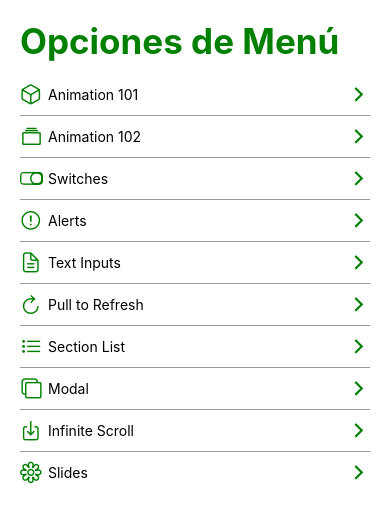
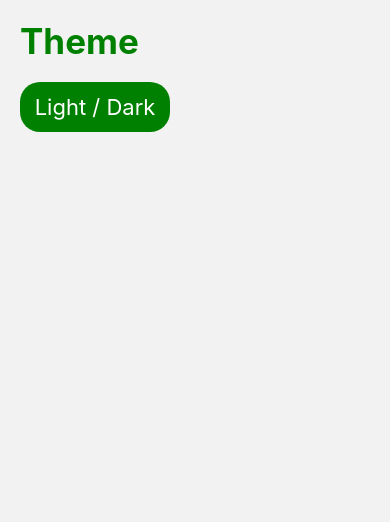
Before and after one commit to leedd87/reactNativeComponents, a React Native app: screen /ChangeThemeScreen in a window 390 px wide. Shown: the top 522 px of the page. Built offline with nearby package versions, Linux system fonts and the light colour scheme.

Commit message:
add dark/light theme

```diff
--- a/App.tsx
+++ b/App.tsx
@@ -2,24 +2,35 @@ import 'react-native-gesture-handler';
 import { DarkTheme, DefaultTheme, NavigationContainer, Theme } from '@react-navigation/native'
 import React from 'react'
 import { Navigator } from './src/navigator/Navigator';
+import { ThemeProvider } from './src/context/themeContext/ThemeContext';
 
-const customTheme: Theme = {
+// const customTheme: Theme = {
 
-	dark: true,
-	colors: {
-		...DarkTheme.colors,
-		//primary: 'string'
-	}
+// 	dark: true,
+// 	colors: {
+// 		...DefaultTheme.colors,
+// 		//background: 'black',
+// 		//primary: 'string'
+// 	}
 
-}
+// }
 
 const App = () => {
 	return (
-		<NavigationContainer
-			theme={customTheme}
-		>
+		<AppState>
+
 			<Navigator />
-		</NavigationContainer>
+
+		</AppState>
+	)
+}
+
+const AppState = ({ children }: any) => {
+	return (
+		<ThemeProvider>
+			{children}
+
+		</ThemeProvider>
 	)
 }
 
--- a/src/components/FlatListMenuItem.tsx
+++ b/src/components/FlatListMenuItem.tsx
@@ -1,4 +1,4 @@
-import { NavigationProp, useNavigation } from '@react-navigation/native';
+import { NavigationProp, useNavigation, useTheme } from '@react-navigation/native';
 import React from 'react'
 import { View, Text, StyleSheet, TouchableOpacity } from 'react-native'
 import Icon from 'react-native-vector-icons/Ionicons';
@@ -11,6 +11,7 @@ interface Props {
 export const FlatListMenuItem = ({ menuItem }: Props) => {
 
     const navigation = useNavigation<any>()
+    //const {colors} = useTheme()
 
     return (
         <TouchableOpacity
--- /dev/null
+++ b/src/context/themeContext/ThemeContext.tsx
@@ -0,0 +1,32 @@
+import React, { createContext } from 'react'
+
+interface ThemeContextProps {
+    theme: any; //TODO:
+    setDarkTheme: () => void;
+    setLightTheme: () => void;
+}
+
+export const ThemeContext = createContext({} as ThemeContextProps)
+
+const theme = {};
+
+export const ThemeProvider = ({ children }: any) => {
+
+    const setDarkTheme = () => {
+        console.log('setDarkTheme')
+    }
+
+    const setLightTheme = () => {
+        console.log('setLightTheme')
+    }
+    return (
+        <ThemeContext.Provider value={{
+            theme,
+            setDarkTheme,
+            setLightTheme
+
+        }}>
+            {children}
+        </ThemeContext.Provider>
+    )
+}
--- a/src/data/menuItems.tsx
+++ b/src/data/menuItems.tsx
@@ -52,5 +52,10 @@ export const menuItems: MenuItem[] = [
         name: 'Slides',
         icon: 'flower-outline',
         component: 'SlidesScreen'
+    },
+    {
+        name: 'Themes',
+        icon: 'flask-outline',
+        component: 'ChangeThemeScreen'
     }
 ]
--- a/src/navigator/Navigator.tsx
+++ b/src/navigator/Navigator.tsx
@@ -11,17 +11,20 @@ import { CustomSectionListScreen } from '../screens/CustomSectionListScreen';
 import { ModalScreen } from '../screens/ModalScreen';
 import { InfiniteScrollScreen } from '../screens/InfiniteScrollScreen';
 import { SlidesScreen } from '../screens/SlidesScreen';
+import { ChangeThemeScreen } from '../screens/ChangeThemeScreen';
+import { NavigationContainer } from '@react-navigation/native';
 
 const Stack = createStackNavigator();
 
 export const Navigator = () => {
     return (
+        <NavigationContainer>
             <Stack.Navigator
                 screenOptions={{
                     headerShown: false,
-                cardStyle: {
-                    backgroundColor: 'white'
-                }
+                    // cardStyle: {
+                    //     backgroundColor: 'white'
+                    // }
                 }}
             >
                 <Stack.Screen name="HomeScreen" component={HomeScreen} />
@@ -35,6 +38,8 @@ export const Navigator = () => {
                 <Stack.Screen name="ModalScreen" component={ModalScreen} />
                 <Stack.Screen name="InfiniteScrollScreen" component={InfiniteScrollScreen} />
                 <Stack.Screen name="SlidesScreen" component={SlidesScreen} />
+                <Stack.Screen name="ChangeThemeScreen" component={ChangeThemeScreen} />
             </Stack.Navigator>
+        </NavigationContainer>
     );
 }
--- /dev/null
+++ b/src/screens/ChangeThemeScreen.tsx
@@ -0,0 +1,34 @@
+import React, { useContext } from 'react'
+import { Text, TouchableOpacity, View } from 'react-native'
+import { HeaderTitle } from '../components/HeaderTitle'
+import { ThemeContext } from '../context/themeContext/ThemeContext';
+import { styles } from '../theme/appTheme';
+
+export const ChangeThemeScreen = () => {
+
+    const { setDarkTheme } = useContext(ThemeContext)
+
+    return (
+        <View style={styles.globalMargin}>
+            <HeaderTitle title='Theme' />
+            <TouchableOpacity
+                onPress={setDarkTheme}
+                activeOpacity={0.8}
+                style={{
+                    width: 150,
+                    height: 50,
+                    borderRadius: 20,
+                    backgroundColor: 'green',
+                    justifyContent: 'center',
+                }}>
+                <Text style={{
+                    color: 'white',
+                    textAlign: 'center',
+                    fontSize: 22
+                }}
+                >
+                    Light / Dark</Text>
+            </TouchableOpacity>
+        </View>
+    )
+}
```
Also changed, not shown: src/context/themeContext/themeReducer.tsx (added). Lines whose indentation alone changed are shown as unchanged.
